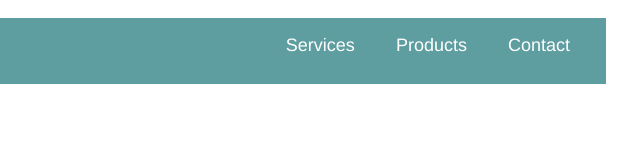
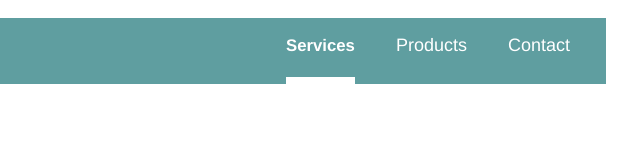
Before and after one commit to GedalyaKrycer/tortoiseshell-optics, a plain HTML site: page index.html in a window 1280 px wide. In both pictures the pointer is over the item "Services". Shown: the full height of the page, 550-1190 px from the left. Drawn offline with Linux system fonts and the light colour scheme.

Commit message:
Nav Issue and Hover

```diff
--- a/resources/css/style.css
+++ b/resources/css/style.css
@@ -59,3 +59,10 @@ nav {
   text-decoration: none;
   color: white;
 }
+
+nav li:hover {
+  border-bottom: white solid 7px;
+  padding-bottom: 1.2rem;
+  font-weight: bold;
+  font-size: .93rem;
+}
```
